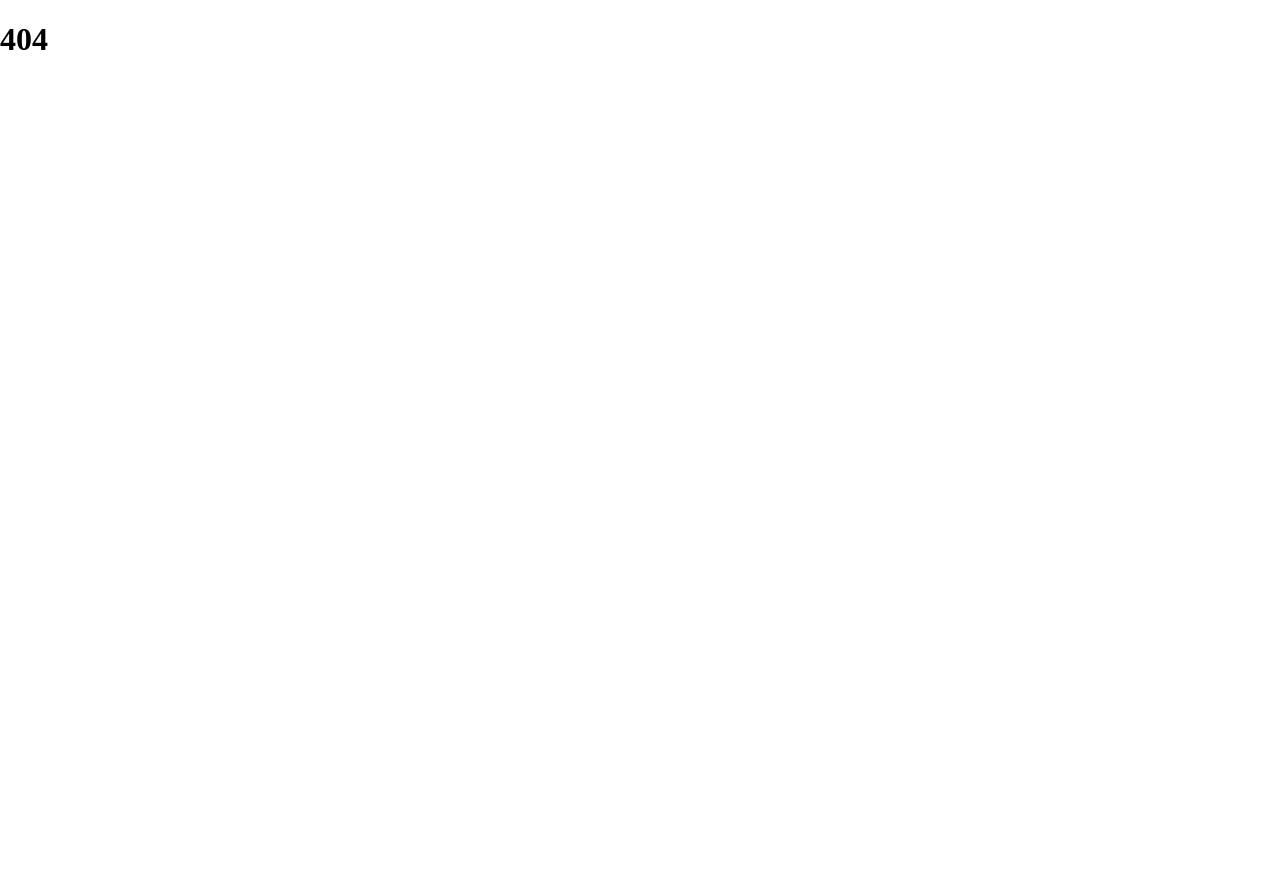
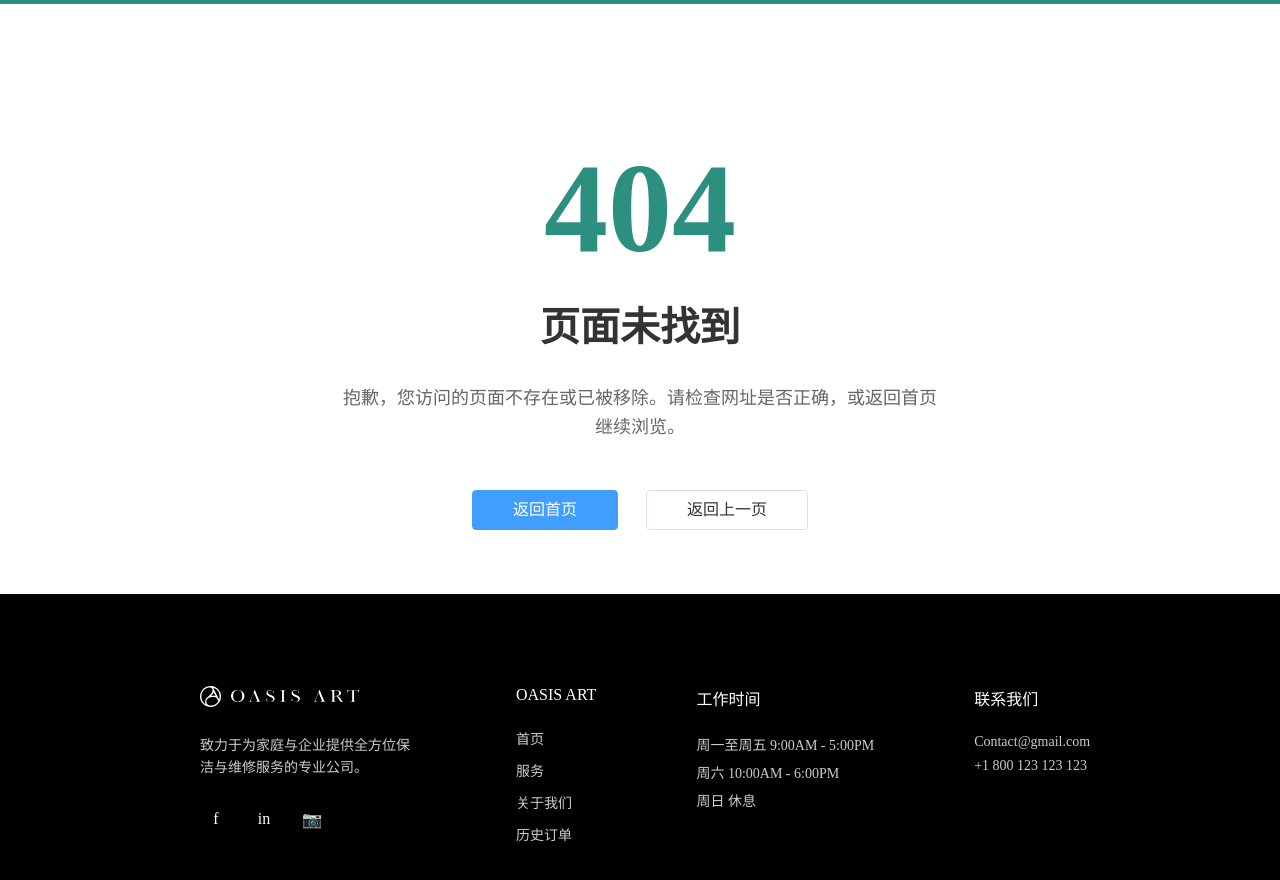
Before and after one commit to wujun005/OasiAart-interiors-LLC, a Vue app: page /admin/login in a window 1280 px wide. Shown: the top 880 px of the page. Before the commit the page ends 821 px from the top, so only its background shows below. Built offline with nearby package versions, Linux system fonts and the light colour scheme.

Commit message:
chore: 优化NotFound页

```diff
--- a/src/modules/client/locales/en.json
+++ b/src/modules/client/locales/en.json
@@ -180,5 +180,11 @@
         "phoneLabel": "Phone"
       }
     }
+  },
+  "notFound": {
+    "title": "Page Not Found",
+    "description": "Sorry, the page you are looking for does not exist or has been removed. Please check the URL or return to the homepage to continue browsing.",
+    "goHome": "Go to Homepage",
+    "goBack": "Go Back"
   }
 }
--- a/src/modules/client/locales/zh.json
+++ b/src/modules/client/locales/zh.json
@@ -180,5 +180,11 @@
         "phoneLabel": "电话"
       }
     }
+  },
+  "notFound": {
+    "title": "页面未找到",
+    "description": "抱歉，您访问的页面不存在或已被移除。请检查网址是否正确，或返回首页继续浏览。",
+    "goHome": "返回首页",
+    "goBack": "返回上一页"
   }
 }
--- a/src/modules/client/pages/NotFound.vue
+++ b/src/modules/client/pages/NotFound.vue
@@ -1,3 +1,174 @@
 <template>
-    <h1>404</h1>
+  <div class="not-found-page">
+    <AppHeader />
+
+    <main class="not-found-content">
+      <!-- 404 Section -->
+      <section class="not-found-section">
+        <div class="not-found-container">
+          <div class="not-found-main">
+            <h1 class="error-code">404</h1>
+            <h2 class="error-title">{{ $t('notFound.title') }}</h2>
+            <p class="error-description">{{ $t('notFound.description') }}</p>
+            <div class="error-actions">
+              <el-button type="primary" size="large" class="home-button" @click="handleGoHome">
+                {{ $t('notFound.goHome') }}
+              </el-button>
+              <el-button size="large" class="back-button" @click="handleGoBack">
+                {{ $t('notFound.goBack') }}
+              </el-button>
+            </div>
+          </div>
+        </div>
+      </section>
+
+      <AppFooter />
+    </main>
+  </div>
 </template>
+
+<script setup lang="ts">
+import { useRouter } from 'vue-router';
+import AppHeader from '../components/Header/index.vue';
+import AppFooter from '../components/Footer/index.vue';
+
+const router = useRouter();
+
+const handleGoHome = () => {
+  router.push('/');
+};
+
+const handleGoBack = () => {
+  router.go(-1);
+};
+</script>
+
+<style scoped lang="scss">
+.not-found-page {
+  min-height: 100vh;
+  display: flex;
+  flex-direction: column;
+}
+
+.not-found-content {
+  flex: 1;
+  display: flex;
+  flex-direction: column;
+  padding-top: 80px; // 为固定 header 留出空间
+}
+
+.not-found-section {
+  flex: 1;
+  display: flex;
+  align-items: center;
+  justify-content: center;
+  padding: 4rem 2rem;
+  min-height: calc(100vh - 80px - 342px); // 减去 header 和 footer 的高度
+}
+
+.not-found-container {
+  max-width: 800px;
+  width: 100%;
+  text-align: center;
+}
+
+.not-found-main {
+  display: flex;
+  flex-direction: column;
+  align-items: center;
+  gap: 2rem;
+}
+
+.error-code {
+  font-size: 8rem;
+  font-weight: bold;
+  color: #2d8f7f;
+  line-height: 1;
+  margin: 0;
+}
+
+.error-title {
+  font-size: 2.5rem;
+  font-weight: 600;
+  color: #333;
+  margin: 0;
+  line-height: 1.2;
+}
+
+.error-description {
+  font-size: 1.125rem;
+  color: #666;
+  line-height: 1.6;
+  margin: 0;
+  max-width: 600px;
+}
+
+.error-actions {
+  display: flex;
+  gap: 1rem;
+  margin-top: 1rem;
+  flex-wrap: wrap;
+  justify-content: center;
+}
+
+.home-button {
+  padding: 0.875rem 2.5rem;
+  font-size: 1rem;
+  font-weight: 500;
+}
+
+.back-button {
+  padding: 0.875rem 2.5rem;
+  font-size: 1rem;
+  font-weight: 500;
+  border: 1px solid #dcdfe6;
+  background-color: #ffffff;
+  color: #333;
+
+  &:hover {
+    border-color: #2d8f7f;
+    color: #2d8f7f;
+    background-color: #ffffff;
+  }
+}
+
+// 响应式设计
+@media (max-width: 768px) {
+  .not-found-section {
+    padding: 3rem 1.5rem;
+    min-height: calc(100vh - 80px - 342px);
+  }
+
+  .error-code {
+    font-size: 6rem;
+  }
+
+  .error-title {
+    font-size: 2rem;
+  }
+
+  .error-description {
+    font-size: 1rem;
+  }
+
+  .error-actions {
+    flex-direction: column;
+    width: 100%;
+
+    .home-button,
+    .back-button {
+      width: 100%;
+    }
+  }
+}
+
+@media (max-width: 480px) {
+  .error-code {
+    font-size: 5rem;
+  }
+
+  .error-title {
+    font-size: 1.75rem;
+  }
+}
+</style>
```
